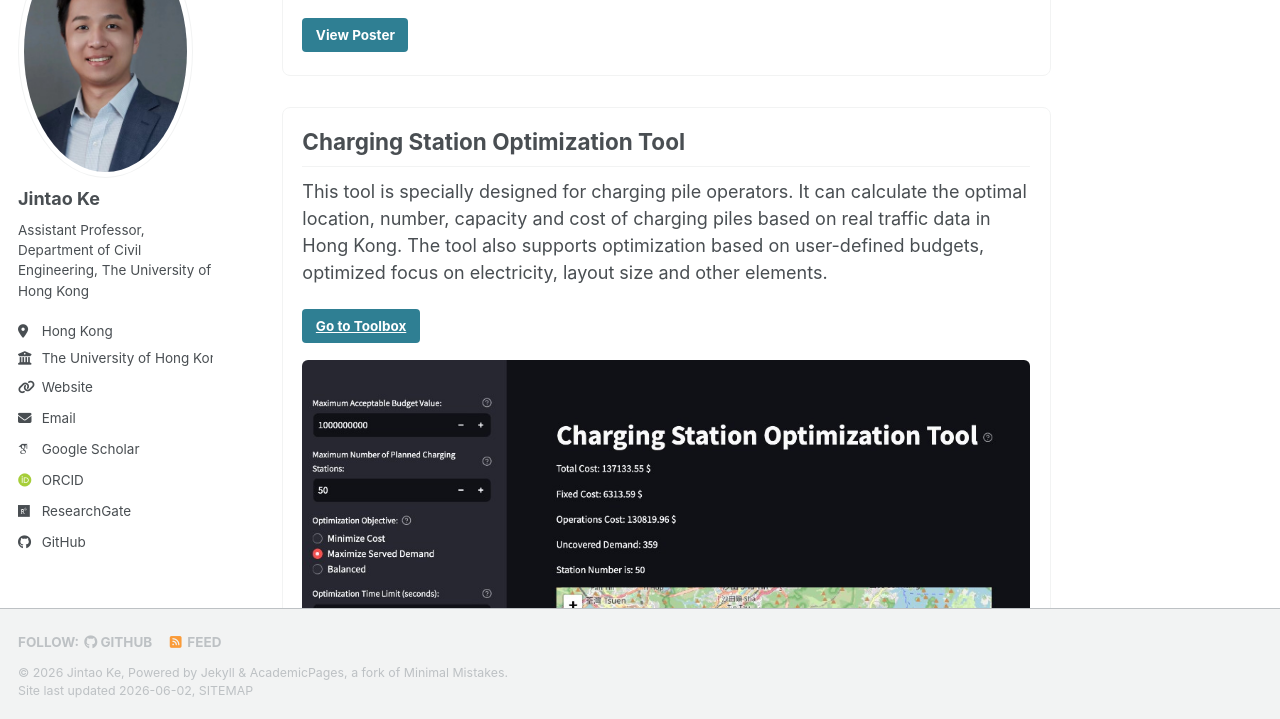
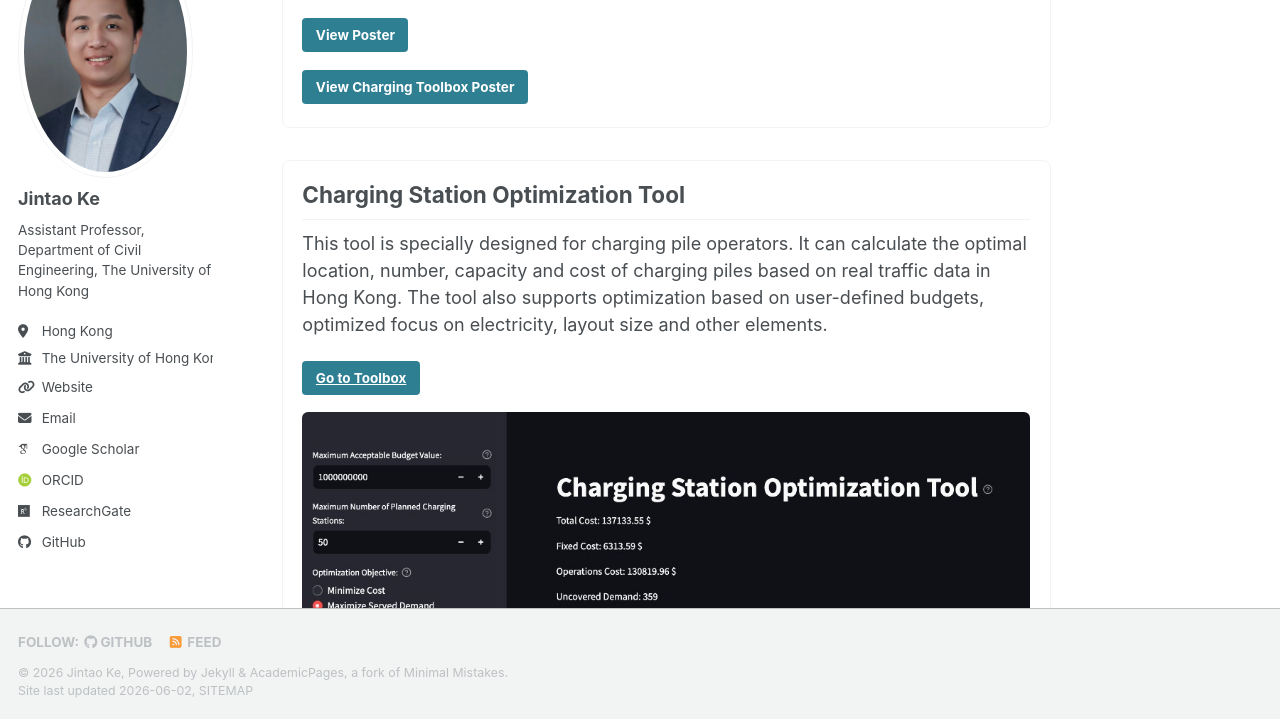
Before and after one commit to hku-kejintao/hku-kejintao.github.io, a Jekyll site: the page built from _pages/applications.md, in a window 1280 px wide and 900 px high, scrolled down 2411 px, cut to the strip 181-900 px from the top of the window. Built offline with Jekyll 4.4.1, drawn with Linux system fonts in a browser that asks for light colours; some web fonts are replaced; a script that is not in the unit is left out.

Commit message:
Add charging toolbox poster to applications
Co-authored-by: Cursor <cursoragent@cursor.com>

```diff
--- a/_pages/applications.md
+++ b/_pages/applications.md
@@ -101,6 +101,10 @@ This page highlights software demonstrations and applications developed by our t
     <summary class="btn btn--primary">View Poster</summary>
     <img src="/images/charge-express-poster.png" alt="Charge Express poster">
   </details>
+  <details>
+    <summary class="btn btn--primary">View Charging Toolbox Poster</summary>
+    <img src="/images/charging-toolbox-poster.png" alt="Charging Toolbox poster">
+  </details>
 </div>
 
 <div class="application-card" id="charging-station-optimization-tool">
```
Also changed, not shown: images/charging-toolbox-poster.png (added).
